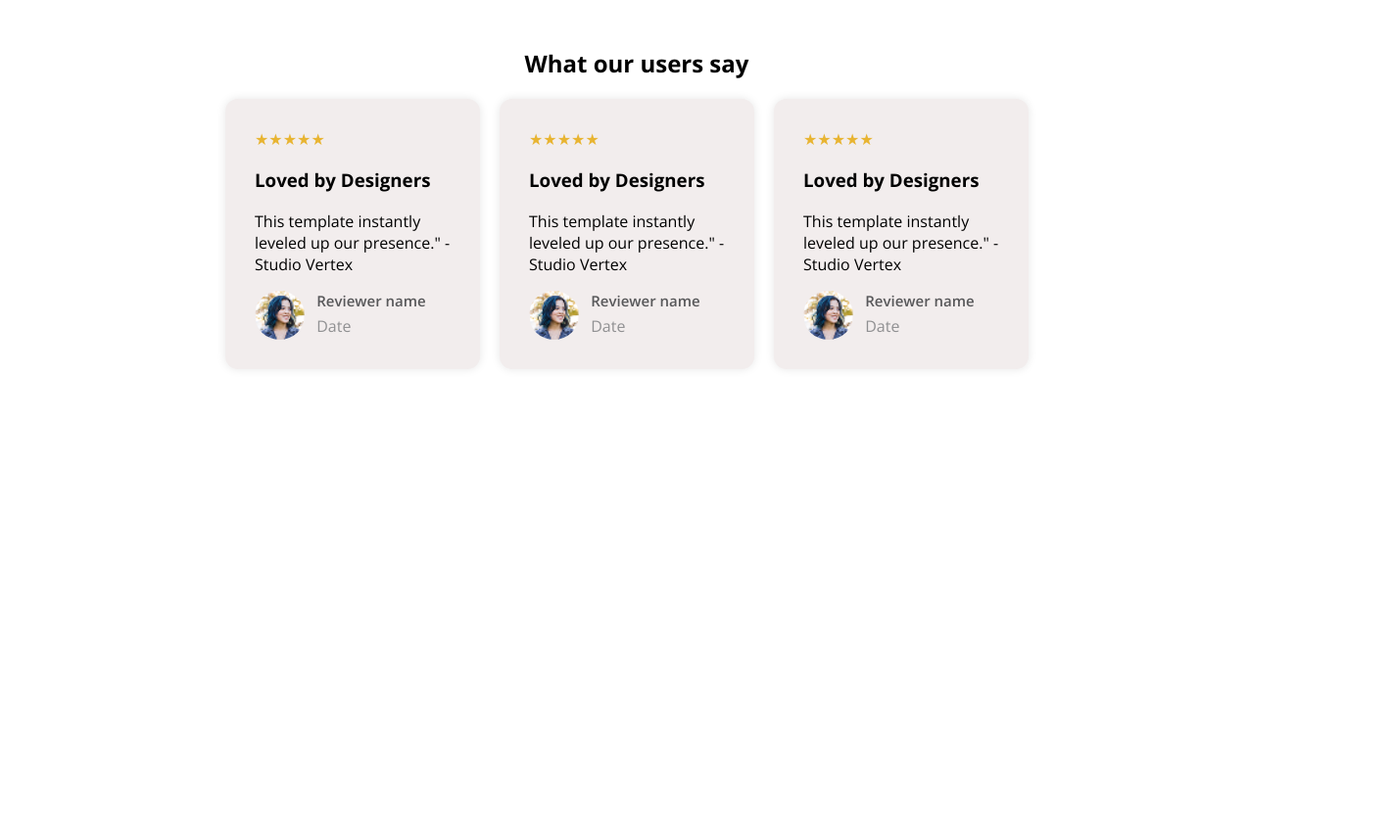
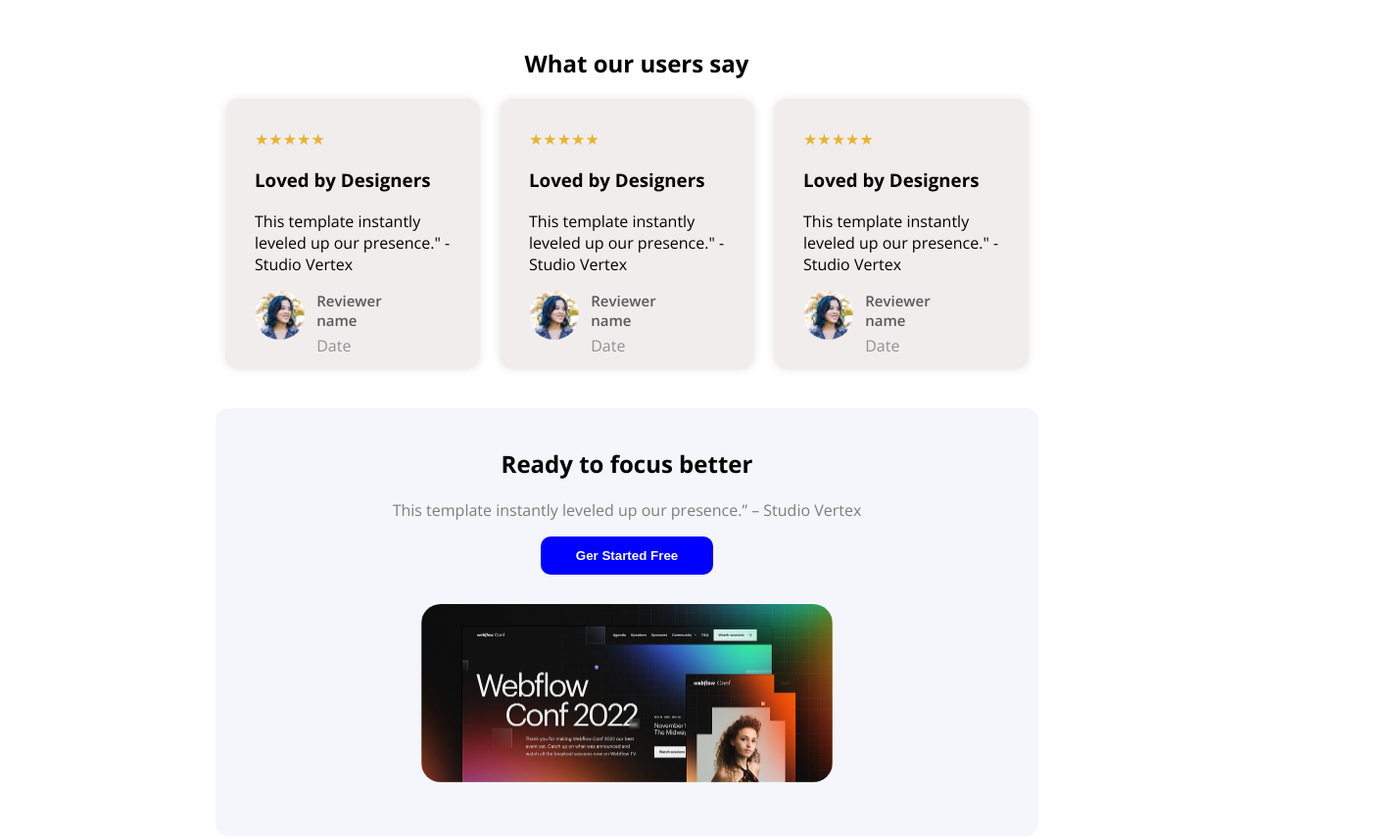
Before and after one commit to adil4260/Assainment, a plain HTML site: page index.html in a window 1280 px wide. Shown: the part 1568-2425 px from the top of the page at 98% size, 1420 px wide, since content can reach past the window. Before the commit the page ends 1993 px from the top, so only its background shows below. Drawn offline with nearby package versions, Linux system fonts and the light colour scheme; a web font is replaced by a local one.

Commit message:
Updated: preview section styled and fixed color issue

```diff
--- a/index.html
+++ b/index.html
@@ -118,6 +118,18 @@
            </div>
      </div>
     </section>
+
+
+    <section class="preview-section">
+       <div class="preview-content">
+        <h2 class="preview-title">Ready to focus better</h2>
+        <p class="preview-description">This template instantly leveled up our presence.” – Studio Vertex</p>
+         <button class="btm-primary">Ger Started Free</button>
+       </div>
+       <div class="preview-visual">
+         <img src="ui/wc-big.png" alt="Webflow Conf 2022" class="preview-image">
+        </div>
+    </section>
 </main>
 </body>
 </html>
--- a/styles/light.css
+++ b/styles/light.css
@@ -43,7 +43,7 @@
 }
  .banner-description{
     font-size: 48px;
-    font-weight: 600px;
+    font-weight: 600;
     margin-bottom: 40px;
     color:#252432;
  }
@@ -160,7 +160,7 @@
 }
 .reviewer-info{
    display: flex;
-  width: 600px;
+  width: 100px;
   height: 50px;
 
 }
@@ -173,3 +173,39 @@
 .loved-by{
 
 }
+
+
+.preview-section {
+  /* display: flex; */
+  /* justify-content: space-between; */
+  /* align-items: center; */
+  border-radius: 13px;
+    /* text-align: center; */
+   padding: 20px 20px;
+    margin: 0 auto;
+    max-width: 800px;
+
+  background-color: #f4f6fc;
+}
+
+.preview-content {
+  text-align: center;
+}
+
+
+
+.preview-description{
+  color: rgb(126, 125, 125);
+}
+
+.preview-visual {
+  /* flex: 1; */
+  text-align: center;
+  padding: 30px;
+}
+
+.preview-image {
+  width: 90%;
+  max-width: 420px;
+  border-radius: 20px;
+}
```
